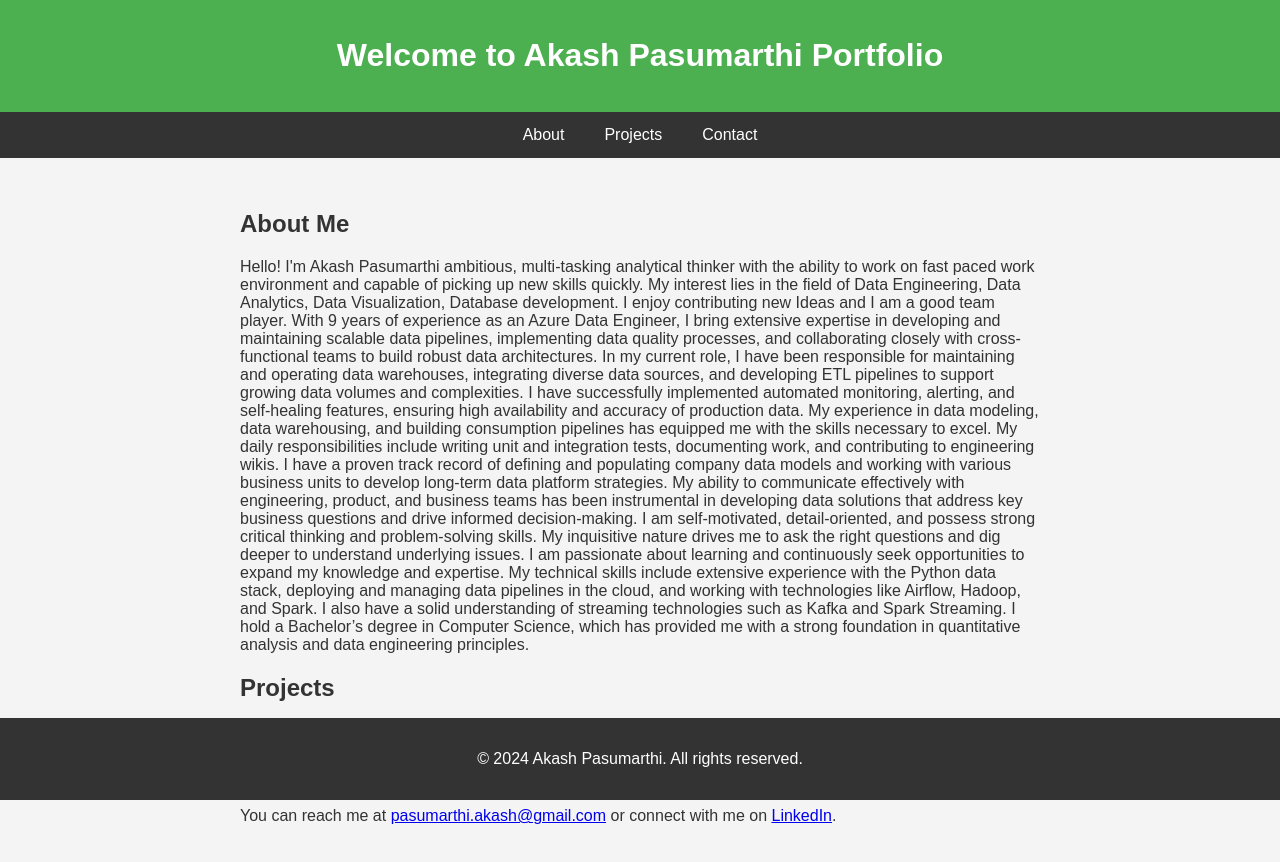
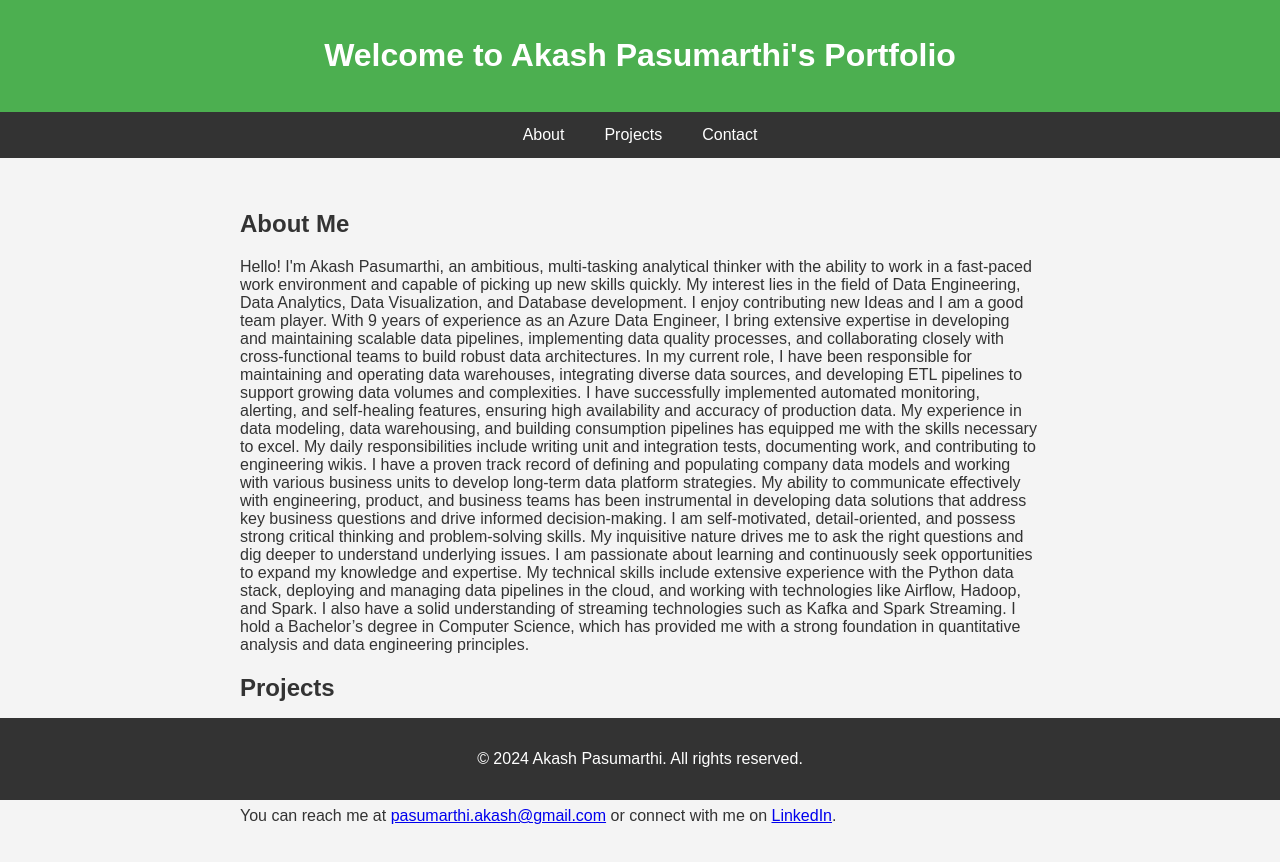
Before and after one commit to pasumarthiakash/pasumarthiakash.github.io, a plain HTML site: page index.html in a window 1280 px wide. Drawn offline with Linux system fonts and the light colour scheme.

Commit message:
Updated script

```diff
--- a/index.html
+++ b/index.html
@@ -3,7 +3,7 @@
 <head>
     <meta charset="UTF-8">
     <meta name="viewport" content="width=device-width, initial-scale=1.0">
-    <title>Nag Pritam's Portfolio</title>
+    <title>Akash Pasumarthi's Portfolio</title>
     <style>
         body {
             font-family: Arial, sans-serif;
@@ -50,7 +50,7 @@
 </head>
 <body>
     <header>
-        <h1>Welcome to Akash Pasumarthi Portfolio</h1>
+        <h1>Welcome to Akash Pasumarthi's Portfolio</h1>
     </header>
     <nav>
         <a href="#about">About</a>
@@ -60,20 +60,19 @@
     <div class="content">
         <section id="about">
             <h2>About Me</h2>
-            <p>Hello! I'm Akash Pasumarthi ambitious, multi-tasking analytical thinker with the ability to work on fast paced work environment and capable of picking up new skills quickly. My interest lies in the field of Data Engineering, Data Analytics, Data Visualization, Database development. I enjoy contributing new Ideas and I am a good team player.
+            <p>Hello! I'm Akash Pasumarthi, an ambitious, multi-tasking analytical thinker with the ability to work in a fast-paced work environment and capable of picking up new skills quickly. My interest lies in the field of Data Engineering, Data Analytics, Data Visualization, and Database development. I enjoy contributing new Ideas and I am a good team player.
             With 9 years of experience as an Azure Data Engineer, I bring extensive expertise in developing and maintaining scalable data pipelines, implementing data quality processes, and collaborating closely with cross-functional teams to build robust data architectures.
             In my current role, I have been responsible for maintaining and operating data warehouses, integrating diverse data sources, and developing ETL pipelines to support growing data volumes and complexities. I have successfully implemented automated monitoring, alerting, and self-healing features, ensuring high availability and accuracy of production data. My experience in data modeling, data warehousing, and building consumption pipelines has equipped me with the skills necessary to excel.
             My daily responsibilities include writing unit and integration tests, documenting work, and contributing to engineering wikis. I have a proven track record of defining and populating company data models and working with various business units to develop long-term data platform strategies. My ability to communicate effectively with engineering, product, and business teams has been instrumental in developing data solutions that address key business questions and drive informed decision-making.
             I am self-motivated, detail-oriented, and possess strong critical thinking and problem-solving skills. My inquisitive nature drives me to ask the right questions and dig deeper to understand underlying issues. I am passionate about learning and continuously seek opportunities to expand my knowledge and expertise.
-My technical skills include extensive experience with the Python data stack, deploying and managing data pipelines in the cloud, and working with technologies like Airflow, Hadoop, and Spark. I also have a solid understanding of streaming technologies such as Kafka and Spark Streaming. I hold a Bachelor’s degree in Computer Science, which has provided me with a strong foundation in quantitative analysis and data engineering principles.
-
+            My technical skills include extensive experience with the Python data stack, deploying and managing data pipelines in the cloud, and working with technologies like Airflow, Hadoop, and Spark. I also have a solid understanding of streaming technologies such as Kafka and Spark Streaming. I hold a Bachelor’s degree in Computer Science, which has provided me with a strong foundation in quantitative analysis and data engineering principles.
             </p>
         </section>
         <section id="projects">
             <h2>Projects</h2>
             <p>Here are some of the projects I've worked on:</p>
             <ul>
-
+                <!-- Add your projects here -->
             </ul>
         </section>
         <section id="contact">
```
